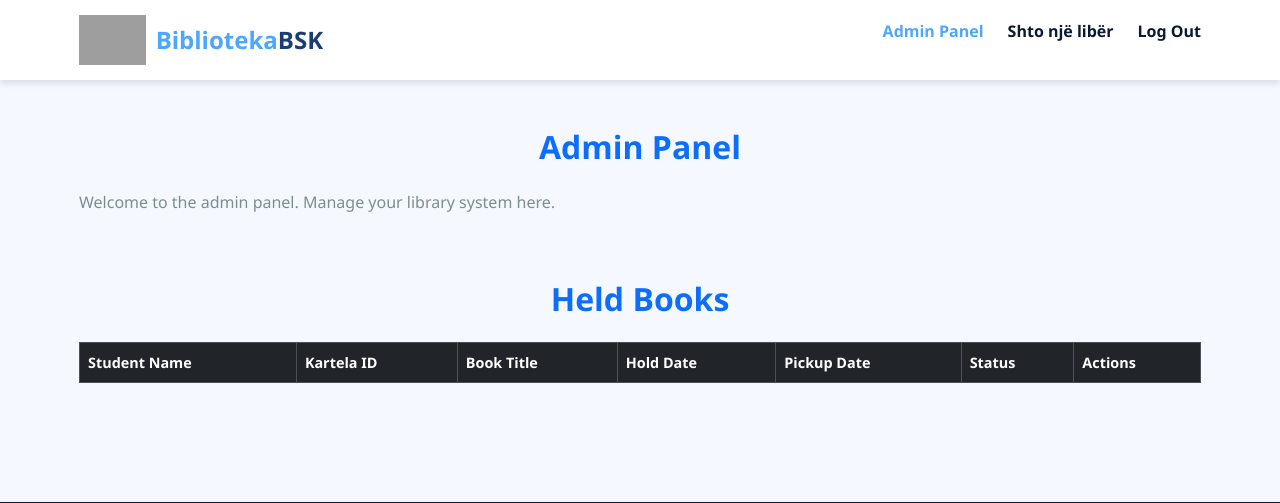
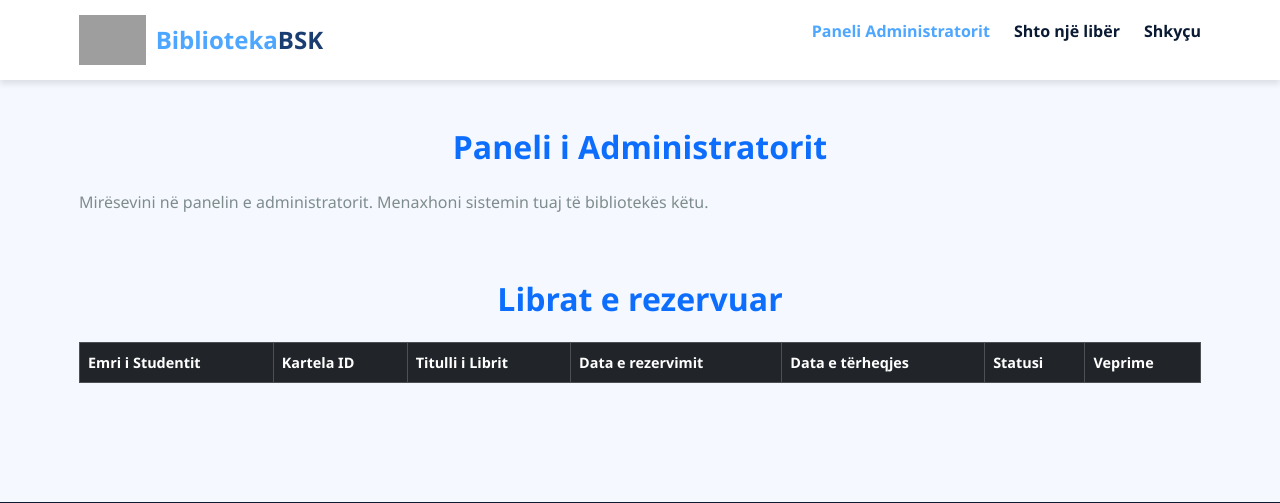
Before and after one commit to Leart-O/PanairBSK, a PHP site: page /admin.php in a window 1280 px wide. Shown: the top 503 px of the page. Run offline with PHP 8.4, Linux system fonts and the light colour scheme; the visitor is signed in with stand-in values (Sample User, id 1); data that the repository does not hold is empty; grey boxes are pictures that could not be loaded.

Commit message:
Project finished

```diff
--- a/admin.php
+++ b/admin.php
@@ -29,25 +29,25 @@ $result = $db->query("SELECT bh.id, u.name, u.mbiemri, u.kartela_id, l.title, bh
 <?php endif; ?>
 
 <div class="container mt-5">
-    <h1 class="text-center text-primary mb-4">Admin Panel</h1>
+    <h1 class="text-center text-primary mb-4">Paneli i Administratorit</h1>
     <div class="table-responsive">
-        <p>Welcome to the admin panel. Manage your library system here.</p>
+        <p>Mirësevini në panelin e administratorit. Menaxhoni sistemin tuaj të bibliotekës këtu.</p>
     </div>
 </div>
 
 <div class="container mt-5">
-    <h1 class="text-center text-primary mb-4">Held Books</h1>
+    <h1 class="text-center text-primary mb-4">Librat e rezervuar</h1>
     <div class="table-responsive" style="max-height: 400px; overflow-y: auto;">
         <table class="table table-bordered table-hover">
             <thead class="table-dark">
                 <tr>
-                    <th>Student Name</th>
+                    <th>Emri i Studentit</th>
                     <th>Kartela ID</th>
-                    <th>Book Title</th>
-                    <th>Hold Date</th>
-                    <th>Pickup Date</th>
-                    <th>Status</th>
-                    <th>Actions</th>
+                    <th>Titulli i Librit</th>
+                    <th>Data e rezervimit</th>
+                    <th>Data e tërheqjes</th>
+                    <th>Statusi</th>
+                    <th>Veprime</th>
                 </tr>
             </thead>
             <tbody>
@@ -64,7 +64,7 @@ $result = $db->query("SELECT bh.id, u.name, u.mbiemri, u.kartela_id, l.title, bh
                                 <!-- Mark as Returned Button -->
                                 <form method="POST" action="mark_returned.php" style="display:inline;">
                                     <input type="hidden" name="hold_id" value="<?php echo $row['id']; ?>">
-                                    <button type="submit" class="btn btn-sm btn-success">Mark as Returned</button>
+                                    <button type="submit" class="btn btn-sm btn-success">Shëno si i kthyer</button>
                                 </form>
                             <?php endif; ?>
 
@@ -72,7 +72,7 @@ $result = $db->query("SELECT bh.id, u.name, u.mbiemri, u.kartela_id, l.title, bh
                                 <!-- Delete Button -->
                                 <form method="POST" action="delete_book.php" style="display:inline;">
                                     <input type="hidden" name="hold_id" value="<?php echo $row['id']; ?>">
-                                    <button type="submit" class="btn btn-sm btn-danger">Delete</button>
+                                    <button type="submit" class="btn btn-sm btn-danger">Fshij</button>
                                 </form>
                             <?php endif; ?>
                         </td>
--- a/header.php
+++ b/header.php
@@ -21,18 +21,18 @@
             <ul class="nav-links" id="navLinks">
                 <?php if (isset($_SESSION['user_id']) && $_SESSION['role'] === 'admin'): ?>
                     <!-- Admin Navbar -->
-                    <li><a href="admin.php" class="active">Admin Panel</a></li>
+                    <li><a href="admin.php" class="active">Paneli Administratorit</a></li>
                     <li><a href="upload.php">Shto një libër</a></li>
-                    <li><a href="logout.php">Log Out</a></li>
+                    <li><a href="logout.php">Shkyçu</a></li>
                 <?php elseif (isset($_SESSION['user_id'])): ?>
                     <!-- User Navbar -->
                     <li><a href="index.php" class="active">Kryefaqja</a></li>
                     <li><a href="#kontakt">Rreth nesh</a></li>
-                    <li><a href="logout.php">Log Out</a></li>
+                    <li><a href="logout.php">Shkyqu</a></li>
                 <?php else: ?>
                     <!-- Guest Navbar -->
-                    <li><a href="signup.php">Sign Up</a></li>
-                    <li><a href="login.php">Log In</a></li>
+                    <li><a href="signup.php">Regjistrohu</a></li>
+                    <li><a href="login.php">Hyr</a></li>
                 <?php endif; ?>
             </ul>
         </div>
--- a/index.php
+++ b/index.php
@@ -77,10 +77,10 @@ $result = $db->query("SELECT id, title, author, foto, total_books, available_boo
                             <h3 class="book-title"><?php echo htmlspecialchars($row['title']); ?></h3>
                             <p class="book-author"><?php echo htmlspecialchars($row['author']); ?></p>
                             <p class="book-status">
-                                <strong>Total Copies:</strong> <?php echo $row['total_books']; ?><br>
-                                <strong>Available Copies:</strong> <?php echo $row['available_books']; ?>
+                                <strong>Kopje gjithsej:</strong> <?php echo $row['total_books']; ?><br>
+                                <strong>Kopje në dispozicion:</strong> <?php echo $row['available_books']; ?>
                             </p>
-                            <a href="details.php?id=<?php echo $row['id']; ?>" class="btn btn-primary">View Details</a>
+                            <a href="details.php?id=<?php echo $row['id']; ?>" class="btn btn-primary">Shiko Detajet</a>
                         </div>
                     </div>
                 <?php endwhile; ?>
--- a/return_book.php
+++ b/return_book.php
@@ -32,12 +32,12 @@ if ($_SERVER['REQUEST_METHOD'] === 'POST') {
                 <div class="alert alert-success text-center">
                     <?php echo $message; ?>
                 </div>
-                <a href="admin.php" class="btn btn-primary d-block mt-3">Back to Admin Panel</a>
+                <a href="admin.php" class="btn btn-primary d-block mt-3"> Kthehu në Panelin e Administratorit</a>
             <?php else: ?>
                 <div class="alert alert-danger text-center">
-                    No book return request was processed.
+                Nuk u përpunua asnjë kërkesë për kthim libri.
                 </div>
-                <a href="admin.php" class="btn btn-secondary d-block mt-3">Back to Admin Panel</a>
+                <a href="admin.php" class="btn btn-secondary d-block mt-3"> Kthehu në Panelin e Administratorit</a>
             <?php endif; ?>
         </div>
     </div>
--- a/view.php
+++ b/view.php
@@ -11,7 +11,7 @@ if (!empty($_GET['id'])) {
         header("Content-type: image/jpeg");
         echo $imgData['foto'];
     } else {
-        echo 'Image not found...';
+        echo 'Imazhi nuk u gjet...';
     }
 }
 ?>
```
Also changed, not shown: books.php (+4 -4 lines), details.php (+11 -11 lines), login.php (+4 -4 lines), signup.php (+6 -6 lines), upload.php (+11 -11 lines).
